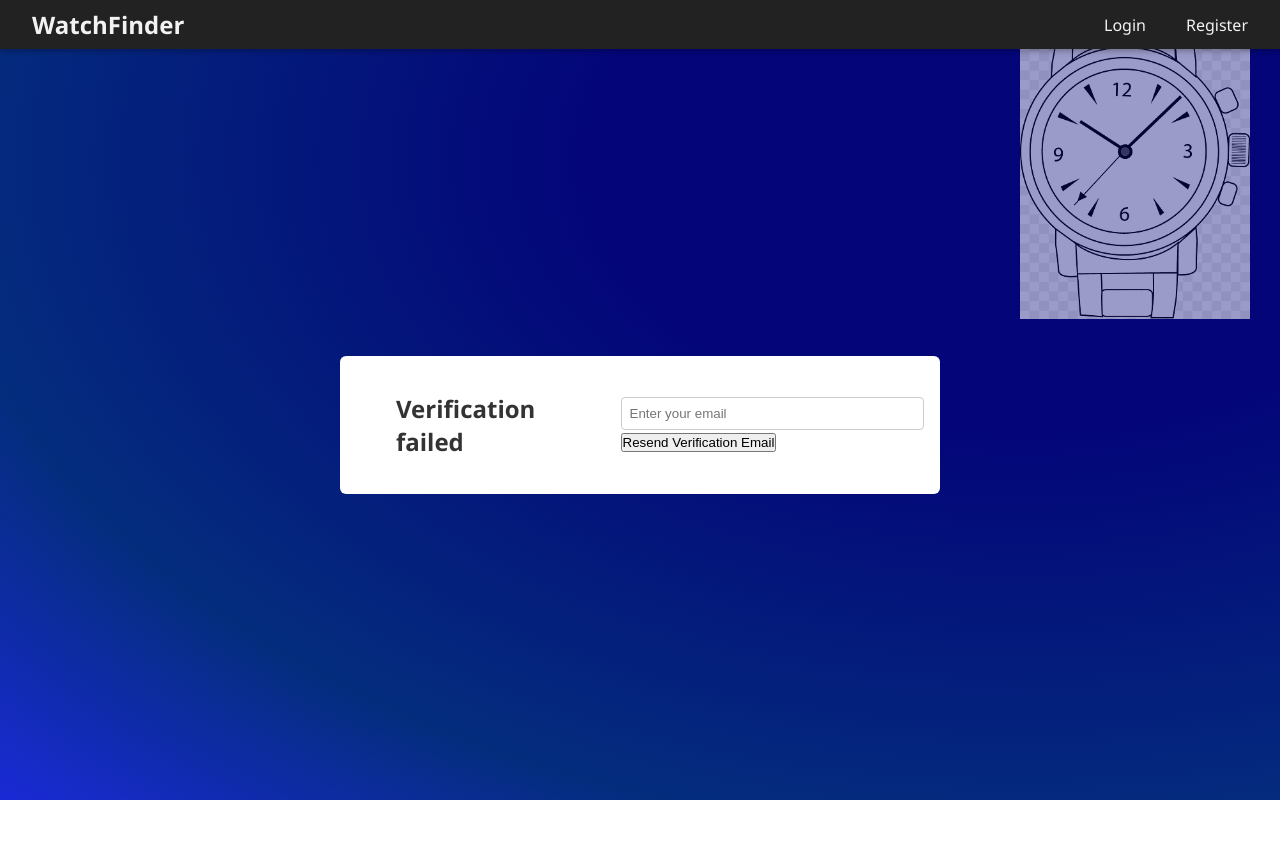
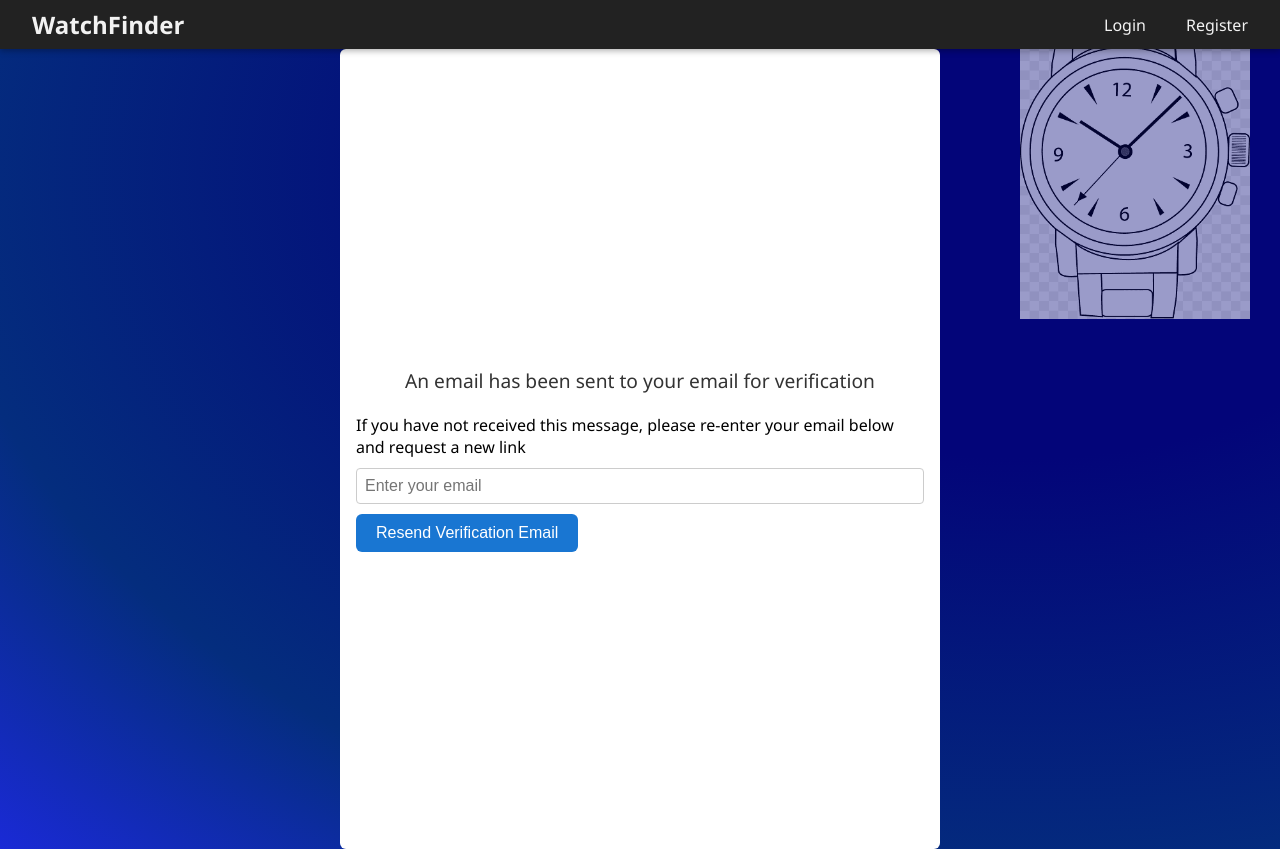
Before and after one commit to bsgauthierwebdev/WatchFinder, a React (Vite) app in the folder client/: page /verify-email in a window 1280 px wide. Before the commit the page ends 800 px from the top, so only its background shows below. Built offline with nearby package versions, Linux system fonts and the light colour scheme; no server answers.

Commit message:
Update & style page to handle notifying user their account is in the process of being verified

```diff
--- a/client/src/pages/VerifyEmail/VerifyEmail.jsx
+++ b/client/src/pages/VerifyEmail/VerifyEmail.jsx
@@ -5,6 +5,7 @@ import "./verifyEmail.css"
 
 const VerifyEmail = () => {
     const {token} = useParams()
+    const [searchParams] = useSearchParams()
     const navigate = useNavigate()
 
     const [message, setMessage] = useState("Verifying...")
@@ -13,41 +14,52 @@ const VerifyEmail = () => {
     const [countdown, setCountdown] = useState(0)
     const [email, setEmail] = useState("")
 
+    // Get email from search params
+    useEffect(() => {
+        const emailFromQuery = searchParams.get("email")
+        if (emailFromQuery) {
+            setEmail(emailFromQuery)
+        }
+    })
+
+
+    // If token is present in URL, attempt to verify
     useEffect(() => {
         const verify = async () => {
+            if (!token) return
+
             try {
                 const res = await axios.get(`/api/auth/verify-email/${token}`)
                 setMessage(res.data.message)
-
-                if (res.data.message === "Email verified successfully") {
-                    setTimeout(() => navigate("/login"), 3000)
-                }
+                setVerified(true)
 
             } catch (err) {
                 setMessage(err.response?.data?.error || "Verification failed")
             }
         }
+
         verify()
-    }, [token, navigate])
+    }, [token])
 
+    // If redirected with email in query string, auto-resend
     useEffect(() => {
-        if (verified) {
-            const timer = setTimeout(() => navigate("/login"), 3000)
-            return () => clearTimeout(timer)
+        const autoResend = async () => {
+            if (!token && email) {
+                try {
+                    await axios.post("/api/resend-verification", {email})
+                    setMessage("A new verification email has been sent")
+                    setResendDisable(true)
+                    setCountdown(50)
+                } catch (err) {
+                    setMessage(err.response?.data?.error || "Failed to resend verification email")
+                }
+            }
         }
-    }, [verified, navigate])
 
-    const handleResend = async () => {
-        try {
-            await axios.post("/api/auth/resend-verification", {email})
-            setMessage("Verification email resent")
-            setResendDisable(true)
-            setCountdown(60)
-        } catch (err) {
-            setMessage(err.response?.data?.error || "Resend failed")
-        }
-    }
+        autoResend()
+    }, [email, token])
 
+    // Countdown for resend button
     useEffect(() => {
         if (resendDisable && countdown > 0) {
             const interval = setInterval(() => {
@@ -60,12 +72,41 @@ const VerifyEmail = () => {
         }
     }, [resendDisable, countdown])
 
+    // Redirect after successful verification
+    useEffect(() => {
+        if (verified) {
+            const timer = setTimeout(() => navigate("/login"), 3000)
+            return () => clearTimeout(timer)
+        }
+    }, [verified, navigate])
+
+    // Manual resend
+    const handleResend = async () => {
+        if (!email) {
+            setMessage("Please enter a valid email address")
+            return
+        }
+
+        try {
+            await axios.post("/api/auth/resend-verification", {email})
+            setMessage("Verification email resent")
+            setResendDisable(true)
+            setCountdown(60)
+        } catch (err) {
+            setMessage(err.response?.data?.error || "Resend failed")
+        }
+    }
+
     return (
         <div className="verify-email-container">
-            <h2 className="verify-message">{message}</h2>
+            {/* <h2 className="verify-message">{message}</h2> */}
+
+            {verified && <p>Redirecting to login...</p>}
 
             {!verified && (
                 <div className="resend-section">
+                    <h2 className="verify-message">An email has been sent to your email for verification</h2>
+                    <p>If you have not received this message, please re-enter your email below and request a new link</p>
                     <input
                         className="resend-input"
                         type = "email"
--- a/client/src/pages/VerifyEmail/verifyEmail.css
+++ b/client/src/pages/VerifyEmail/verifyEmail.css
@@ -1,8 +1,11 @@
 .verify-email-container {
     display: flex;
+    flex-direction: column;
     align-items: center;
     justify-content: center;
+    height: 100vh;
     width: 100%;
+    padding: 2rem;
     max-width: 600px;
     margin: auto;
     overflow: visible;
@@ -14,4 +17,45 @@
 .verify-message {
     color: #333;
     padding: 20px 40px;
+    font-size: 1.2rem;
+    font-weight: 500;
+    text-align: center;
 }
+
+.resend-input {
+    padding: 10px;
+    width: 260px;
+    border: 1px solid #ccc;
+    border-radius: 6px;
+    margin: 10px 0;
+    font-size: 1rem;
+}
+
+.resend-btn {
+    padding: 10px 20px;
+    background-color: #1976d2;
+    color: white;
+    border: none;
+    border-radius: 6px;
+    font-size: 1rem;
+    cursor: pointer;
+    transition: background-color 0.3s ease-in-out
+}
+
+.resend-btn:hover:enabled {
+    background-color: #1565c0;
+}
+
+.resend-btn:disabled {
+    opacity: 0.9;
+    cursor: not-allowed;
+    background-color: #ccc;
+}
+
+.success {
+    color: #2e7d32;
+}
+
+.error {
+    color: #c62828;
+}
```
